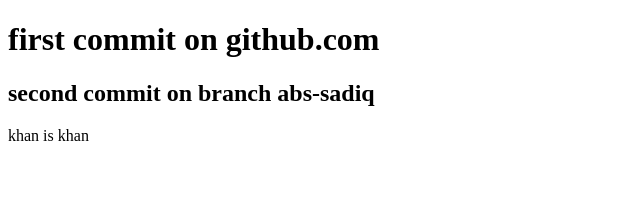
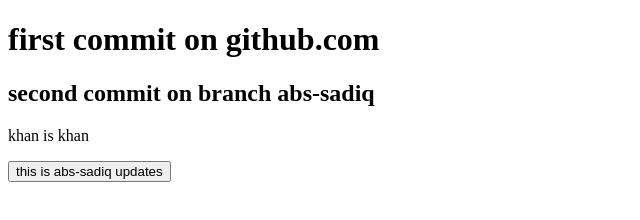
Before and after one commit to javedkhan8833/abc, a plain HTML site: page index.html in a window 1280 px wide. Shown: the whole page, without its empty margins (0-640 px from the left). Drawn offline with Linux system fonts and the light colour scheme.

Commit message:
careated a button on abc-sadiq

```diff
--- a/index.html
+++ b/index.html
@@ -12,5 +12,7 @@
     <h2>second commit on branch abs-sadiq</h2>
     <p>khan is khan</p>
 
+    <button>this is abs-sadiq updates</button>
+
 </body>
 </html>
```
